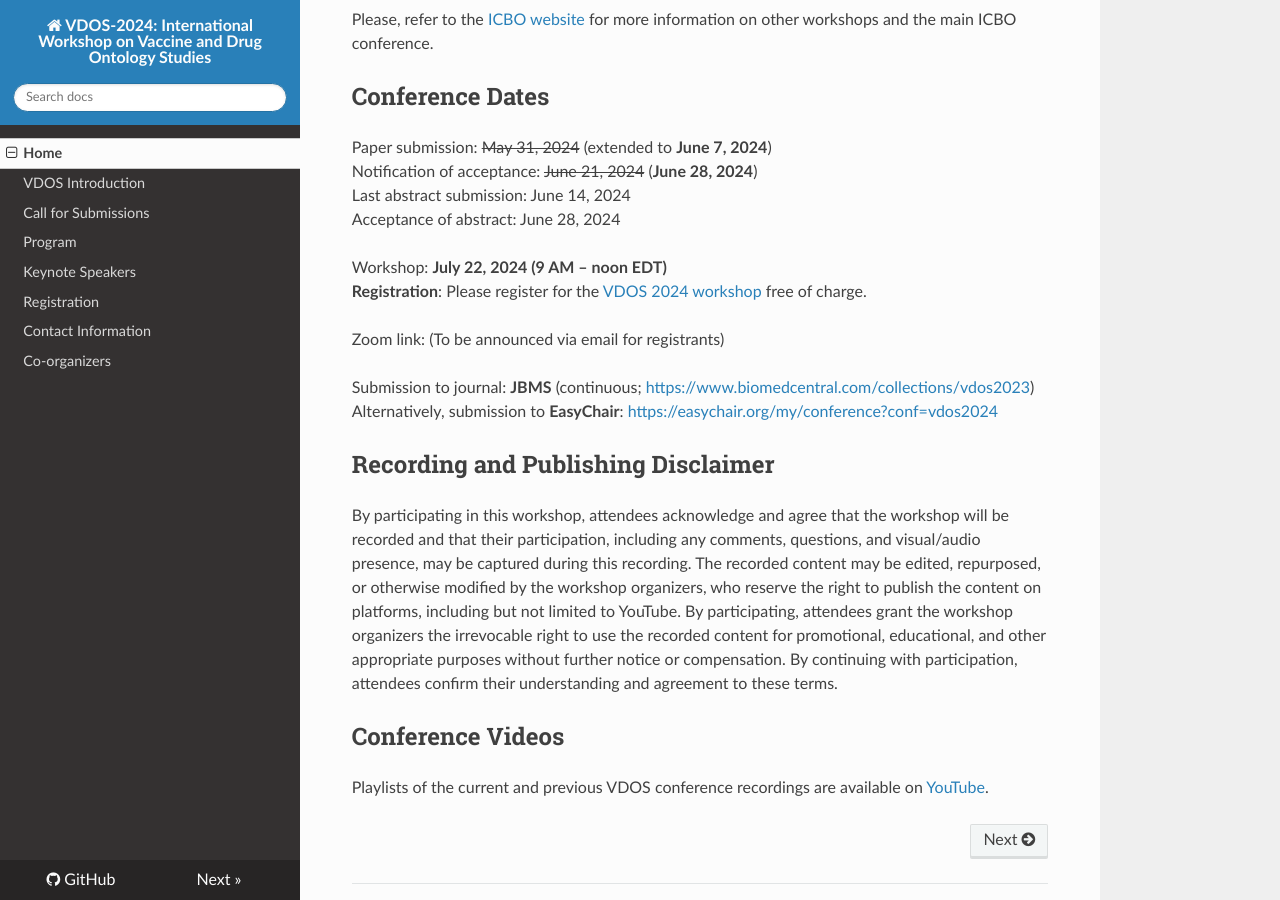
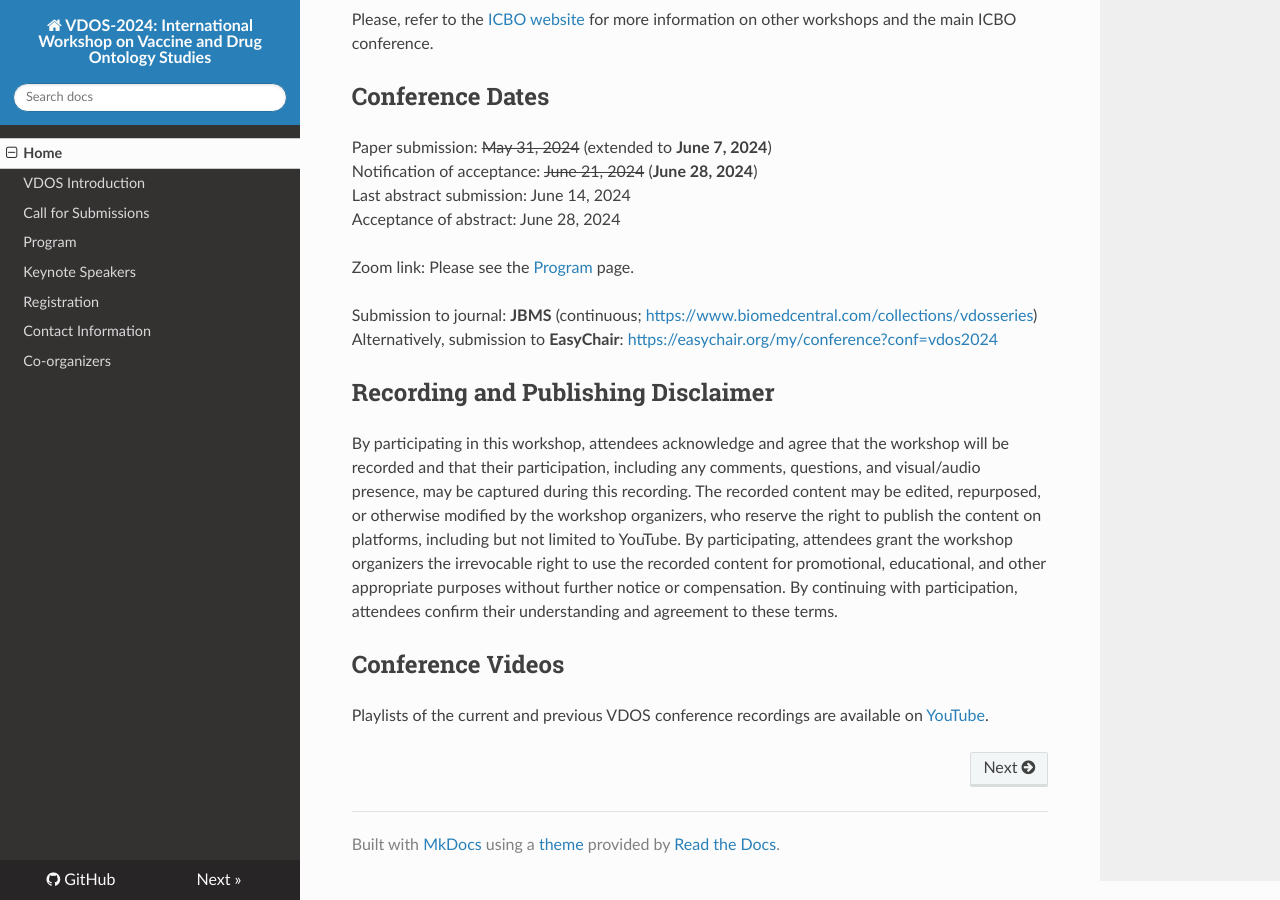
Before and after one commit to vdos-workshop/vdos2024, an MkDocs documentation site: the page built from docs/index.md, in a window 1280 px wide and 900 px high, scrolled down 587 px. Built offline with MkDocs 1.6.1, drawn with Linux system fonts in a browser that asks for light colours; nearby versions of some CDN libraries.

Commit message:
Update index.md

```diff
--- a/docs/index.md
+++ b/docs/index.md
@@ -7,13 +7,9 @@ Please, refer to the [ICBO website](https://icbo-conference.github.io/icbo2024/)
 Paper submission: <del>May 31, 2024</del> (extended to **June 7, 2024**)<BR>
 Notification of acceptance: <del>June 21, 2024</del> (**June 28, 2024**)<BR>
 Last abstract submission: June 14, 2024<BR>
-Acceptance of abstract: June 28, 2024<BR>
-<BR>
-Workshop: **July 22, 2024 (9 AM – noon EDT)**<BR>
-**Registration**: Please register for the [VDOS 2024 workshop](https://docs.google.com/forms/d/e/1FAIpQLScHMkduCa1Z6LVWRk62QZ79W4HpRGqoFmTeiQ9fJodoHTuLDQ/viewform) free of charge.<BR>
-
-Zoom link: (To be announced via email for registrants) <BR><BR>
-Submission to journal: **JBMS** (continuous; [https://www.biomedcentral.com/collections/vdos2023](https://www.biomedcentral.com/collections/vdos2023))<BR>
+Acceptance of abstract: June 28, 2024<BR><BR>
+Zoom link: Please see the [Program](./program.md) page.<BR><BR>
+Submission to journal: **JBMS** (continuous; [https://www.biomedcentral.com/collections/vdosseries](https://www.biomedcentral.com/collections/vdosseries))<BR>
 Alternatively, submission to **EasyChair**: [https://easychair.org/my/conference?conf=vdos2024](https://easychair.org/my/conference?conf=vdos2024)<BR>
 
 ## Recording and Publishing Disclaimer
```
